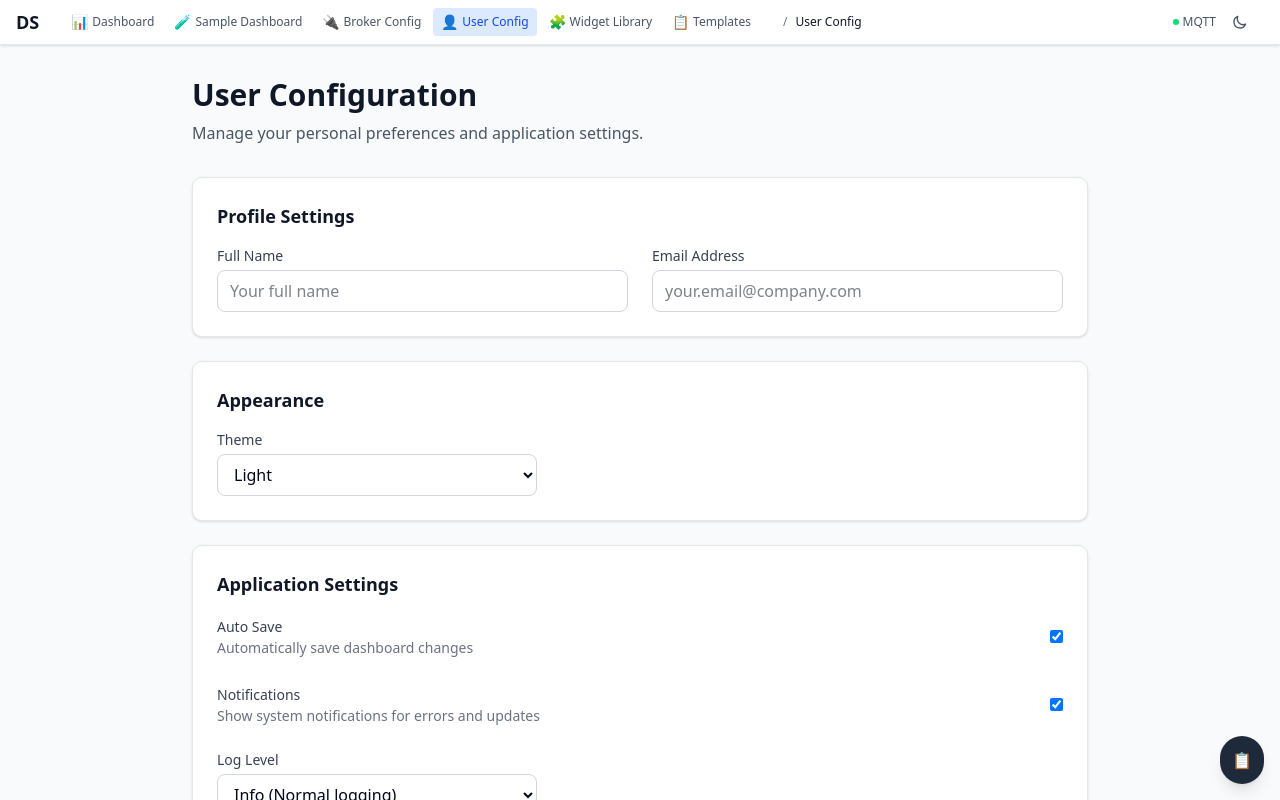
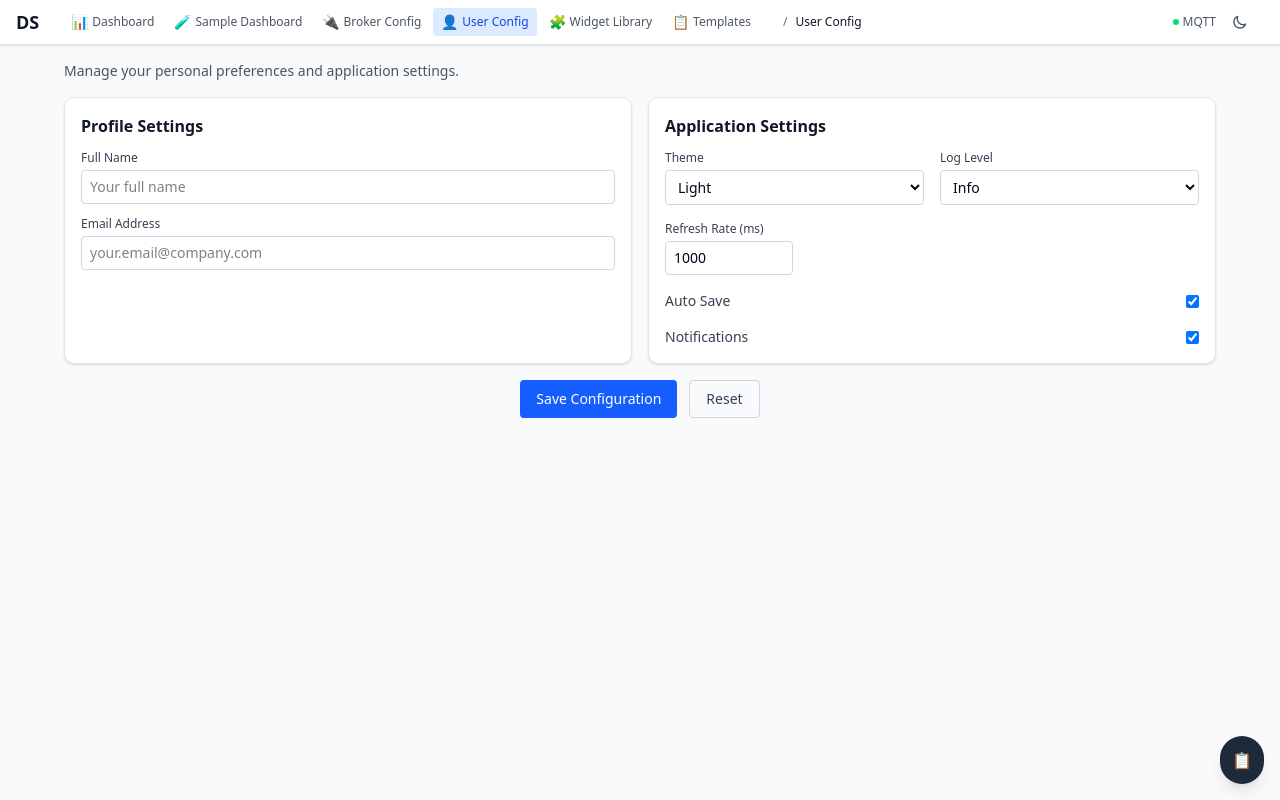
Before and after one commit to benjamind10/dashboard-studio, a Next.js app: page /config/user in a window 1280 px wide. Shown: the top 800 px of the page. Built offline with nearby package versions, Linux system fonts and the light colour scheme.

Commit message:
compact user config and full dark mode

```diff
--- a/src/app/config/user/page.tsx
+++ b/src/app/config/user/page.tsx
@@ -34,27 +34,24 @@ export default function UserConfigPage() {
 
   return (
     <DashboardLayout>
-      <div className="p-8">
-        <div className="max-w-4xl mx-auto">
-          <div className="mb-8">
-            <h1 className="text-3xl font-bold text-gray-900">
-              User Configuration
-            </h1>
-            <p className="text-gray-600 mt-2">
+      <div className="p-4">
+        <div className="max-w-6xl mx-auto">
+          <div className="mb-4">
+            <p className="text-gray-600 dark:text-gray-400 text-sm">
               Manage your personal preferences and application settings.
             </p>
           </div>
 
-          <div className="space-y-6">
+          <div className="grid grid-cols-1 lg:grid-cols-2 gap-4">
             {/* Profile Settings */}
-            <div className="bg-white rounded-lg shadow-sm border border-gray-200 p-6">
-              <h3 className="text-lg font-semibold text-gray-900 mb-4">
+            <div className="bg-white dark:bg-gray-800 rounded-lg shadow-sm border border-gray-200 dark:border-gray-700 p-4">
+              <h3 className="text-base font-semibold text-gray-900 dark:text-white mb-3">
                 Profile Settings
               </h3>
 
-              <div className="grid grid-cols-1 md:grid-cols-2 gap-6">
+              <div className="space-y-3">
                 <div>
-                  <label className="block text-sm font-medium text-gray-700 mb-1">
+                  <label className="block text-xs font-medium text-gray-700 dark:text-gray-300 mb-1">
                     Full Name
                   </label>
                   <input
@@ -63,13 +60,13 @@ export default function UserConfigPage() {
                     onChange={(e) =>
                       setConfig({ ...config, name: e.target.value })
                     }
-                    className="w-full px-3 py-2 border border-gray-300 rounded-md focus:outline-none focus:ring-2 focus:ring-blue-500"
+                    className="w-full px-2 py-1.5 text-sm border border-gray-300 dark:border-gray-600 dark:bg-gray-700 dark:text-white rounded focus:outline-none focus:ring-1 focus:ring-blue-500"
                     placeholder="Your full name"
                   />
                 </div>
 
                 <div>
-                  <label className="block text-sm font-medium text-gray-700 mb-1">
+                  <label className="block text-xs font-medium text-gray-700 dark:text-gray-300 mb-1">
                     Email Address
                   </label>
                   <input
@@ -78,21 +75,23 @@ export default function UserConfigPage() {
                     onChange={(e) =>
                       setConfig({ ...config, email: e.target.value })
                     }
-                    className="w-full px-3 py-2 border border-gray-300 rounded-md focus:outline-none focus:ring-2 focus:ring-blue-500"
+                    className="w-full px-2 py-1.5 text-sm border border-gray-300 dark:border-gray-600 dark:bg-gray-700 dark:text-white rounded focus:outline-none focus:ring-1 focus:ring-blue-500"
                     placeholder="your.email@company.com"
                   />
                 </div>
               </div>
             </div>
 
-            {/* Appearance Settings */}
-            <div className="bg-white rounded-lg shadow-sm border border-gray-200 p-6">
-              <h3 className="text-lg font-semibold text-gray-900 mb-4">
-                Appearance
+            {/* Application Settings */}
+            <div className="bg-white dark:bg-gray-800 rounded-lg shadow-sm border border-gray-200 dark:border-gray-700 p-4">
+              <h3 className="text-base font-semibold text-gray-900 dark:text-white mb-3">
+                Application Settings
               </h3>
 
+              <div className="space-y-4">
+                <div className="grid grid-cols-1 sm:grid-cols-2 gap-4">
                   <div>
-                <label className="block text-sm font-medium text-gray-700 mb-1">
+                    <label className="block text-xs font-medium text-gray-700 dark:text-gray-300 mb-1">
                       Theme
                     </label>
                     <select
@@ -103,61 +102,15 @@ export default function UserConfigPage() {
                           theme: e.target.value as UserConfig['theme'],
                         })
                       }
-                  className="w-full max-w-xs px-3 py-2 border border-gray-300 rounded-md focus:outline-none focus:ring-2 focus:ring-blue-500"
+                      className="w-full px-2 py-1.5 text-sm border border-gray-300 dark:border-gray-600 dark:bg-gray-700 dark:text-white rounded focus:outline-none focus:ring-1 focus:ring-blue-500"
                     >
                       <option value="light">Light</option>
-                  <option value="dark">Dark (Coming Soon)</option>
+                      <option value="dark">Dark</option>
                     </select>
-              </div>
-            </div>
-
-            {/* Application Settings */}
-            <div className="bg-white rounded-lg shadow-sm border border-gray-200 p-6">
-              <h3 className="text-lg font-semibold text-gray-900 mb-4">
-                Application Settings
-              </h3>
-
-              <div className="space-y-6">
-                <div className="flex items-center justify-between">
-                  <div>
-                    <label className="text-sm font-medium text-gray-700">
-                      Auto Save
-                    </label>
-                    <p className="text-sm text-gray-500">
-                      Automatically save dashboard changes
-                    </p>
-                  </div>
-                  <input
-                    type="checkbox"
-                    checked={config.autoSave}
-                    onChange={(e) =>
-                      setConfig({ ...config, autoSave: e.target.checked })
-                    }
-                    className="rounded"
-                  />
-                </div>
-
-                <div className="flex items-center justify-between">
-                  <div>
-                    <label className="text-sm font-medium text-gray-700">
-                      Notifications
-                    </label>
-                    <p className="text-sm text-gray-500">
-                      Show system notifications for errors and updates
-                    </p>
-                  </div>
-                  <input
-                    type="checkbox"
-                    checked={config.notifications}
-                    onChange={(e) =>
-                      setConfig({ ...config, notifications: e.target.checked })
-                    }
-                    className="rounded"
-                  />
                   </div>
 
                   <div>
-                  <label className="block text-sm font-medium text-gray-700 mb-1">
+                    <label className="block text-xs font-medium text-gray-700 dark:text-gray-300 mb-1">
                       Log Level
                     </label>
                     <select
@@ -168,23 +121,19 @@ export default function UserConfigPage() {
                           logLevel: e.target.value as UserConfig['logLevel'],
                         })
                       }
-                    className="w-full max-w-xs px-3 py-2 border border-gray-300 rounded-md focus:outline-none focus:ring-2 focus:ring-blue-500"
+                      className="w-full px-2 py-1.5 text-sm border border-gray-300 dark:border-gray-600 dark:bg-gray-700 dark:text-white rounded focus:outline-none focus:ring-1 focus:ring-blue-500"
                     >
-                    <option value="debug">Debug (Show all logs)</option>
-                    <option value="info">Info (Normal logging)</option>
-                    <option value="warn">
-                      Warning (Important messages only)
-                    </option>
-                    <option value="error">Error (Errors only)</option>
+                      <option value="debug">Debug</option>
+                      <option value="info">Info</option>
+                      <option value="warn">Warning</option>
+                      <option value="error">Error</option>
                     </select>
-                  <p className="text-sm text-gray-500 mt-1">
-                    Controls how much logging information is displayed
-                  </p>
+                  </div>
                 </div>
 
                 <div>
-                  <label className="block text-sm font-medium text-gray-700 mb-1">
-                    Dashboard Refresh Rate (ms)
+                  <label className="block text-xs font-medium text-gray-700 dark:text-gray-300 mb-1">
+                    Refresh Rate (ms)
                   </label>
                   <input
                     type="number"
@@ -198,20 +147,47 @@ export default function UserConfigPage() {
                         dashboardRefreshRate: parseInt(e.target.value),
                       })
                     }
-                    className="w-full max-w-xs px-3 py-2 border border-gray-300 rounded-md focus:outline-none focus:ring-2 focus:ring-blue-500"
+                    className="w-full max-w-32 px-2 py-1.5 text-sm border border-gray-300 dark:border-gray-600 dark:bg-gray-700 dark:text-white rounded focus:outline-none focus:ring-1 focus:ring-blue-500"
                   />
-                  <p className="text-sm text-gray-500 mt-1">
-                    How often widgets refresh their data (1000ms = 1 second)
-                  </p>
+                </div>
+
+                <div className="flex items-center justify-between">
+                  <label className="text-sm font-medium text-gray-700 dark:text-gray-300">
+                    Auto Save
+                  </label>
+                  <input
+                    type="checkbox"
+                    checked={config.autoSave}
+                    onChange={(e) =>
+                      setConfig({ ...config, autoSave: e.target.checked })
+                    }
+                    className="rounded"
+                  />
+                </div>
+
+                <div className="flex items-center justify-between">
+                  <label className="text-sm font-medium text-gray-700 dark:text-gray-300">
+                    Notifications
+                  </label>
+                  <input
+                    type="checkbox"
+                    checked={config.notifications}
+                    onChange={(e) =>
+                      setConfig({ ...config, notifications: e.target.checked })
+                    }
+                    className="rounded"
+                  />
                 </div>
               </div>
             </div>
 
+          </div>
+
           {/* Actions */}
-            <div className="flex space-x-4">
+          <div className="flex justify-center space-x-3 mt-4">
             <button
               onClick={handleSave}
-                className="px-6 py-2 bg-blue-600 text-white rounded-md hover:bg-blue-700 font-medium transition-colors"
+              className="px-4 py-2 bg-blue-600 text-white text-sm rounded hover:bg-blue-700 font-medium transition-colors"
             >
               Save Configuration
             </button>
@@ -228,11 +204,10 @@ export default function UserConfigPage() {
                   dashboardRefreshRate: 1000,
                 })
               }
-                className="px-6 py-2 border border-gray-300 text-gray-700 rounded-md hover:bg-gray-50 font-medium transition-colors"
+              className="px-4 py-2 border border-gray-300 dark:border-gray-600 text-gray-700 dark:text-gray-300 text-sm rounded hover:bg-gray-50 dark:hover:bg-gray-700 font-medium transition-colors"
             >
-                Reset to Defaults
+              Reset
             </button>
-            </div>
           </div>
         </div>
       </div>
--- a/src/app/templates/page.tsx
+++ b/src/app/templates/page.tsx
@@ -3,23 +3,20 @@ import { DashboardLayout } from '@/components/layout/DashboardLayout';
 export default function TemplatesPage() {
   return (
     <DashboardLayout>
-      <div className="p-8">
-        <div className="max-w-4xl mx-auto">
-          <div className="mb-8">
-            <h1 className="text-3xl font-bold text-gray-900">
-              Dashboard Templates
-            </h1>
-            <p className="text-gray-600 mt-2">
+      <div className="p-4">
+        <div className="max-w-6xl mx-auto">
+          <div className="mb-4">
+            <p className="text-gray-600 dark:text-gray-400 text-sm">
               Pre-built dashboard templates for common use cases.
             </p>
           </div>
 
-          <div className="bg-white rounded-lg shadow-sm border border-gray-200 p-8 text-center">
+          <div className="bg-white dark:bg-gray-800 rounded-lg shadow-sm border border-gray-200 dark:border-gray-700 p-8 text-center">
             <div className="text-6xl mb-4">📋</div>
-            <h3 className="text-xl font-semibold text-gray-900 mb-2">
+            <h3 className="text-xl font-semibold text-gray-900 dark:text-white mb-2">
               Templates Coming Soon
             </h3>
-            <p className="text-gray-600">
+            <p className="text-gray-600 dark:text-gray-400">
               This page will contain pre-built dashboard templates for
               manufacturing, IoT monitoring, system metrics, and other common
               scenarios.
--- a/src/app/widgets/page.tsx
+++ b/src/app/widgets/page.tsx
@@ -3,21 +3,20 @@ import { DashboardLayout } from '@/components/layout/DashboardLayout';
 export default function WidgetsPage() {
   return (
     <DashboardLayout>
-      <div className="p-8">
-        <div className="max-w-4xl mx-auto">
-          <div className="mb-8">
-            <h1 className="text-3xl font-bold text-gray-900">Widget Library</h1>
-            <p className="text-gray-600 mt-2">
+      <div className="p-4">
+        <div className="max-w-6xl mx-auto">
+          <div className="mb-4">
+            <p className="text-gray-600 dark:text-gray-400 text-sm">
               Browse and manage available dashboard widgets.
             </p>
           </div>
 
-          <div className="bg-white rounded-lg shadow-sm border border-gray-200 p-8 text-center">
+          <div className="bg-white dark:bg-gray-800 rounded-lg shadow-sm border border-gray-200 dark:border-gray-700 p-8 text-center">
             <div className="text-6xl mb-4">🧩</div>
-            <h3 className="text-xl font-semibold text-gray-900 mb-2">
+            <h3 className="text-xl font-semibold text-gray-900 dark:text-white mb-2">
               Widget Library Coming Soon
             </h3>
-            <p className="text-gray-600">
+            <p className="text-gray-600 dark:text-gray-400">
               This page will contain a library of available widgets including
               charts, gauges, tables, and custom components for your dashboards.
             </p>
--- a/src/components/layout/GridCanvas.tsx
+++ b/src/components/layout/GridCanvas.tsx
@@ -36,11 +36,11 @@ export function GridCanvas({
         return (
           <div
             key={comp.id}
-            className="border border-gray-200 rounded-lg bg-white shadow-sm"
+            className="border border-gray-200 dark:border-gray-700 rounded-lg bg-white dark:bg-gray-800 shadow-sm"
           >
             {comp.title && (
-              <div className="px-4 py-2 border-b border-gray-100 bg-gray-50 rounded-t-lg">
-                <h3 className="text-sm font-medium text-gray-700">
+              <div className="px-4 py-2 border-b border-gray-100 dark:border-gray-700 bg-gray-50 dark:bg-gray-700 rounded-t-lg">
+                <h3 className="text-sm font-medium text-gray-700 dark:text-gray-300">
                   {comp.title}
                 </h3>
               </div>
--- a/src/components/pages/DashboardPage.tsx
+++ b/src/components/pages/DashboardPage.tsx
@@ -117,22 +117,22 @@ export default function SampleDashboardPage() {
     },
   ]);
   return (
-    <div className="min-h-screen bg-slate-50 p-8">
-      <div className="mb-8">
-        <h1 className="text-3xl font-bold text-gray-900 mb-2">
+    <div className="min-h-screen bg-slate-50 dark:bg-gray-900 p-4">
+      <div className="mb-6">
+        <h1 className="text-2xl font-bold text-gray-900 dark:text-white mb-2">
           Sample Dashboard
         </h1>
-        <p className="text-gray-600">
+        <p className="text-gray-600 dark:text-gray-400 text-sm">
           Testing MQTT connectivity and data transforms with live data from{' '}
-          <code className="bg-gray-200 px-2 py-1 rounded text-sm">
+          <code className="bg-gray-200 dark:bg-gray-700 px-2 py-1 rounded text-sm text-gray-800 dark:text-gray-200">
             Acme/Site/Area/Line 24/Edge/*
           </code>
         </p>
-        <div className="mt-4 p-4 bg-blue-50 border border-blue-200 rounded-lg">
-          <h3 className="text-sm font-semibold text-blue-800 mb-2">
+        <div className="mt-4 p-4 bg-blue-50 dark:bg-blue-900/30 border border-blue-200 dark:border-blue-800 rounded-lg">
+          <h3 className="text-sm font-semibold text-blue-800 dark:text-blue-300 mb-2">
             🔧 Testing Features:
           </h3>
-          <ul className="text-sm text-blue-700 space-y-1">
+          <ul className="text-sm text-blue-700 dark:text-blue-300 space-y-1">
             <li>• Raw value extraction from MQTT JSON messages</li>
             <li>• Number formatting and type conversion</li>
             <li>• Custom script transforms</li>
--- a/src/components/widgets/BindableText.tsx
+++ b/src/components/widgets/BindableText.tsx
@@ -45,10 +45,10 @@ export function BindableText({ binding, style, id }: BindableTextProps) {
 
   return (
     <div
-      className="rounded bg-white shadow p-4 text-center border border-gray-200"
+      className="rounded bg-white dark:bg-gray-800 shadow p-4 text-center border border-gray-200 dark:border-gray-700"
       style={style}
     >
-      <span className="text-xl font-semibold">{String(value ?? '—')}</span>
+      <span className="text-xl font-semibold text-gray-900 dark:text-white">{String(value ?? '—')}</span>
     </div>
   );
 }
```
Also changed, not shown: src/app/page.tsx (+27 -27 lines), src/components/ui/WidgetBuilder.tsx (+14 -14 lines). Lines whose indentation alone changed are shown as unchanged.
